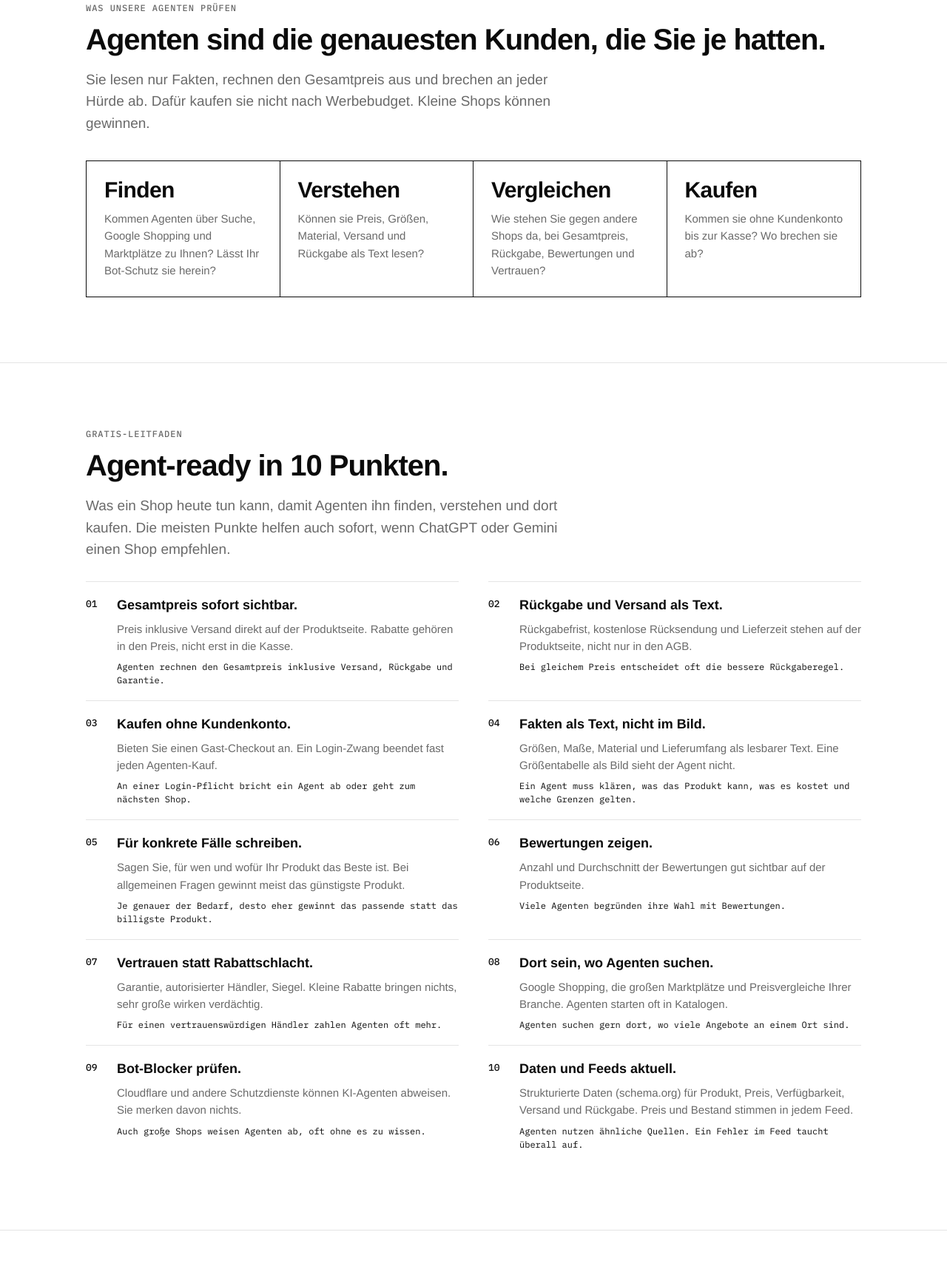
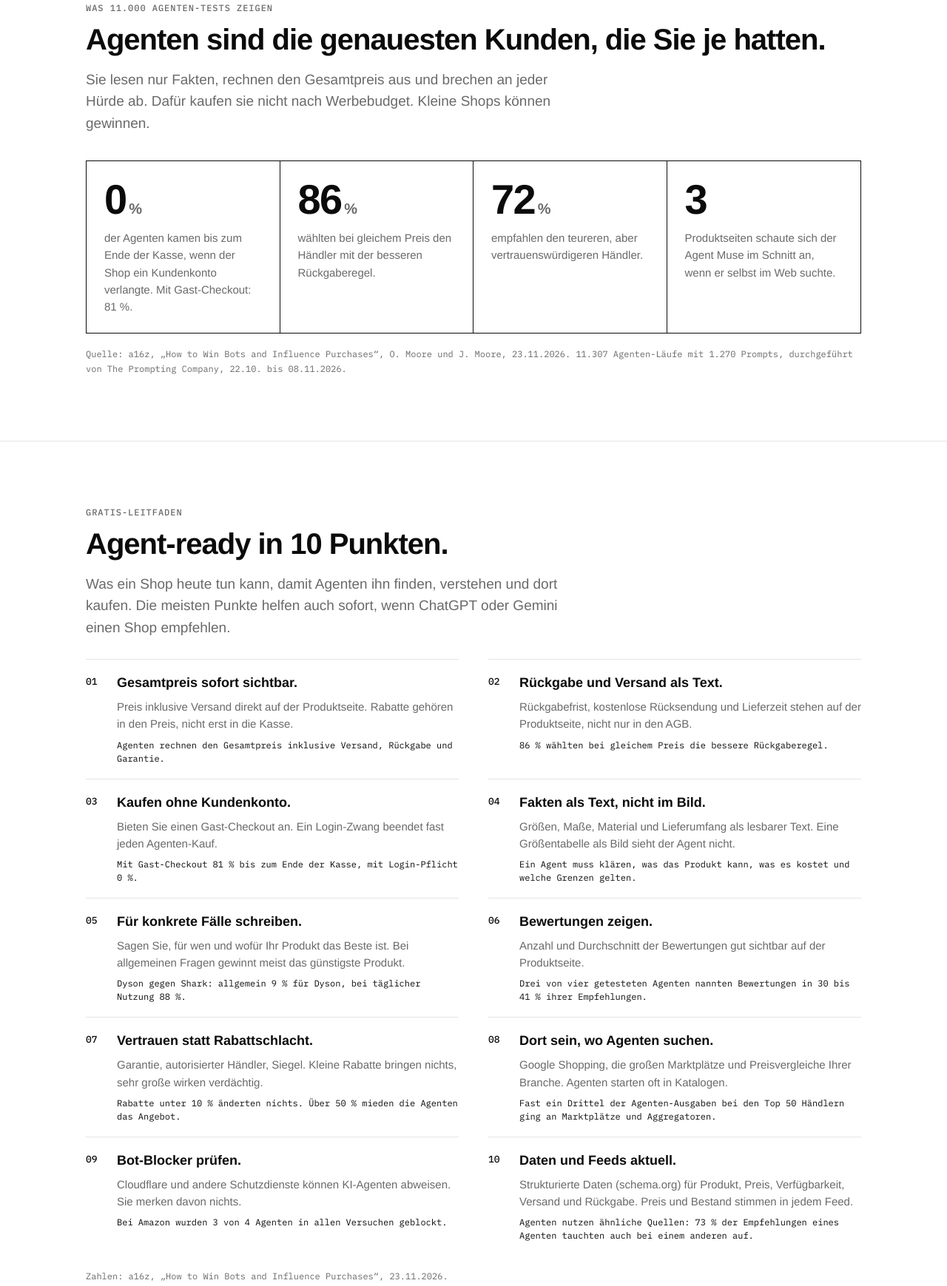
Before and after one commit to agentcommerceindex/agentcommerceindex.github.io, a plain HTML site: page de/index.html in a window 1280 px wide. Shown: the part 982-2721 px from the top of the page at 74% size. Drawn offline with Linux system fonts and the light colour scheme.

Commit message:
Bring back study figures as entry section
Co-Authored-By: Claude Opus 5.5 <noreply@anthropic.com>

```diff
--- a/de/index.html
+++ b/de/index.html
@@ -43,15 +43,16 @@
 
 <section>
 <div class="wrap">
-  <p class="label">Was unsere Agenten prüfen</p>
+  <p class="label">Was 11.000 Agenten-Tests zeigen</p>
   <h2>Agenten sind die genauesten Kunden, die Sie je hatten.</h2>
   <p class="lead">Sie lesen nur Fakten, rechnen den Gesamtpreis aus und brechen an jeder Hürde ab. Dafür kaufen sie nicht nach Werbebudget. Kleine Shops können gewinnen.</p>
-  <div class="stats words">
-    <div><div class="v">Finden</div><p>Kommen Agenten über Suche, Google Shopping und Marktplätze zu Ihnen? Lässt Ihr Bot-Schutz sie herein?</p></div>
-    <div><div class="v">Verstehen</div><p>Können sie Preis, Größen, Material, Versand und Rückgabe als Text lesen?</p></div>
-    <div><div class="v">Vergleichen</div><p>Wie stehen Sie gegen andere Shops da, bei Gesamtpreis, Rückgabe, Bewertungen und Vertrauen?</p></div>
-    <div><div class="v">Kaufen</div><p>Kommen sie ohne Kundenkonto bis zur Kasse? Wo brechen sie ab?</p></div>
+  <div class="stats">
+    <div><div class="v">0<small> %</small></div><p>der Agenten kamen bis zum Ende der Kasse, wenn der Shop ein Kundenkonto verlangte. Mit Gast-Checkout: 81 %.</p></div>
+    <div><div class="v">86<small> %</small></div><p>wählten bei gleichem Preis den Händler mit der besseren Rückgaberegel.</p></div>
+    <div><div class="v">72<small> %</small></div><p>empfahlen den teureren, aber vertrauenswürdigeren Händler.</p></div>
+    <div><div class="v">3</div><p>Produktseiten schaute sich der Agent Muse im Schnitt an, wenn er selbst im Web suchte.</p></div>
   </div>
+  <p class="src">Quelle: a16z, „How to Win Bots and Influence Purchases“, O. Moore und J. Moore, 23.11.2026. 11.307 Agenten-Läufe mit 1.270 Prompts, durchgeführt von The Prompting Company, 22.10. bis 08.11.2026.</p>
 </div>
 </section>
 
@@ -62,16 +63,17 @@
   <p class="lead">Was ein Shop heute tun kann, damit Agenten ihn finden, verstehen und dort kaufen. Die meisten Punkte helfen auch sofort, wenn ChatGPT oder Gemini einen Shop empfehlen.</p>
   <ol class="ten">
     <li><b>01</b><div><h3>Gesamtpreis sofort sichtbar.</h3><p>Preis inklusive Versand direkt auf der Produktseite. Rabatte gehören in den Preis, nicht erst in die Kasse.</p><span class="why">Agenten rechnen den Gesamtpreis inklusive Versand, Rückgabe und Garantie.</span></div></li>
-    <li><b>02</b><div><h3>Rückgabe und Versand als Text.</h3><p>Rückgabefrist, kostenlose Rücksendung und Lieferzeit stehen auf der Produktseite, nicht nur in den AGB.</p><span class="why">Bei gleichem Preis entscheidet oft die bessere Rückgaberegel.</span></div></li>
-    <li><b>03</b><div><h3>Kaufen ohne Kundenkonto.</h3><p>Bieten Sie einen Gast-Checkout an. Ein Login-Zwang beendet fast jeden Agenten-Kauf.</p><span class="why">An einer Login-Pflicht bricht ein Agent ab oder geht zum nächsten Shop.</span></div></li>
+    <li><b>02</b><div><h3>Rückgabe und Versand als Text.</h3><p>Rückgabefrist, kostenlose Rücksendung und Lieferzeit stehen auf der Produktseite, nicht nur in den AGB.</p><span class="why">86 % wählten bei gleichem Preis die bessere Rückgaberegel.</span></div></li>
+    <li><b>03</b><div><h3>Kaufen ohne Kundenkonto.</h3><p>Bieten Sie einen Gast-Checkout an. Ein Login-Zwang beendet fast jeden Agenten-Kauf.</p><span class="why">Mit Gast-Checkout 81 % bis zum Ende der Kasse, mit Login-Pflicht 0 %.</span></div></li>
     <li><b>04</b><div><h3>Fakten als Text, nicht im Bild.</h3><p>Größen, Maße, Material und Lieferumfang als lesbarer Text. Eine Größentabelle als Bild sieht der Agent nicht.</p><span class="why">Ein Agent muss klären, was das Produkt kann, was es kostet und welche Grenzen gelten.</span></div></li>
-    <li><b>05</b><div><h3>Für konkrete Fälle schreiben.</h3><p>Sagen Sie, für wen und wofür Ihr Produkt das Beste ist. Bei allgemeinen Fragen gewinnt meist das günstigste Produkt.</p><span class="why">Je genauer der Bedarf, desto eher gewinnt das passende statt das billigste Produkt.</span></div></li>
-    <li><b>06</b><div><h3>Bewertungen zeigen.</h3><p>Anzahl und Durchschnitt der Bewertungen gut sichtbar auf der Produktseite.</p><span class="why">Viele Agenten begründen ihre Wahl mit Bewertungen.</span></div></li>
-    <li><b>07</b><div><h3>Vertrauen statt Rabattschlacht.</h3><p>Garantie, autorisierter Händler, Siegel. Kleine Rabatte bringen nichts, sehr große wirken verdächtig.</p><span class="why">Für einen vertrauenswürdigen Händler zahlen Agenten oft mehr.</span></div></li>
-    <li><b>08</b><div><h3>Dort sein, wo Agenten suchen.</h3><p>Google Shopping, die großen Marktplätze und Preisvergleiche Ihrer Branche. Agenten starten oft in Katalogen.</p><span class="why">Agenten suchen gern dort, wo viele Angebote an einem Ort sind.</span></div></li>
-    <li><b>09</b><div><h3>Bot-Blocker prüfen.</h3><p>Cloudflare und andere Schutzdienste können KI-Agenten abweisen. Sie merken davon nichts.</p><span class="why">Auch große Shops weisen Agenten ab, oft ohne es zu wissen.</span></div></li>
-    <li><b>10</b><div><h3>Daten und Feeds aktuell.</h3><p>Strukturierte Daten (schema.org) für Produkt, Preis, Verfügbarkeit, Versand und Rückgabe. Preis und Bestand stimmen in jedem Feed.</p><span class="why">Agenten nutzen ähnliche Quellen. Ein Fehler im Feed taucht überall auf.</span></div></li>
+    <li><b>05</b><div><h3>Für konkrete Fälle schreiben.</h3><p>Sagen Sie, für wen und wofür Ihr Produkt das Beste ist. Bei allgemeinen Fragen gewinnt meist das günstigste Produkt.</p><span class="why">Dyson gegen Shark: allgemein 9 % für Dyson, bei täglicher Nutzung 88 %.</span></div></li>
+    <li><b>06</b><div><h3>Bewertungen zeigen.</h3><p>Anzahl und Durchschnitt der Bewertungen gut sichtbar auf der Produktseite.</p><span class="why">Drei von vier getesteten Agenten nannten Bewertungen in 30 bis 41 % ihrer Empfehlungen.</span></div></li>
+    <li><b>07</b><div><h3>Vertrauen statt Rabattschlacht.</h3><p>Garantie, autorisierter Händler, Siegel. Kleine Rabatte bringen nichts, sehr große wirken verdächtig.</p><span class="why">Rabatte unter 10 % änderten nichts. Über 50 % mieden die Agenten das Angebot.</span></div></li>
+    <li><b>08</b><div><h3>Dort sein, wo Agenten suchen.</h3><p>Google Shopping, die großen Marktplätze und Preisvergleiche Ihrer Branche. Agenten starten oft in Katalogen.</p><span class="why">Fast ein Drittel der Agenten-Ausgaben bei den Top 50 Händlern ging an Marktplätze und Aggregatoren.</span></div></li>
+    <li><b>09</b><div><h3>Bot-Blocker prüfen.</h3><p>Cloudflare und andere Schutzdienste können KI-Agenten abweisen. Sie merken davon nichts.</p><span class="why">Bei Amazon wurden 3 von 4 Agenten in allen Versuchen geblockt.</span></div></li>
+    <li><b>10</b><div><h3>Daten und Feeds aktuell.</h3><p>Strukturierte Daten (schema.org) für Produkt, Preis, Verfügbarkeit, Versand und Rückgabe. Preis und Bestand stimmen in jedem Feed.</p><span class="why">Agenten nutzen ähnliche Quellen: 73 % der Empfehlungen eines Agenten tauchten auch bei einem anderen auf.</span></div></li>
   </ol>
+  <p class="src">Zahlen: a16z, „How to Win Bots and Influence Purchases“, 23.11.2026.</p>
 </div>
 </section>
 
```
Also changed, not shown: index.html (+16 -14 lines).
